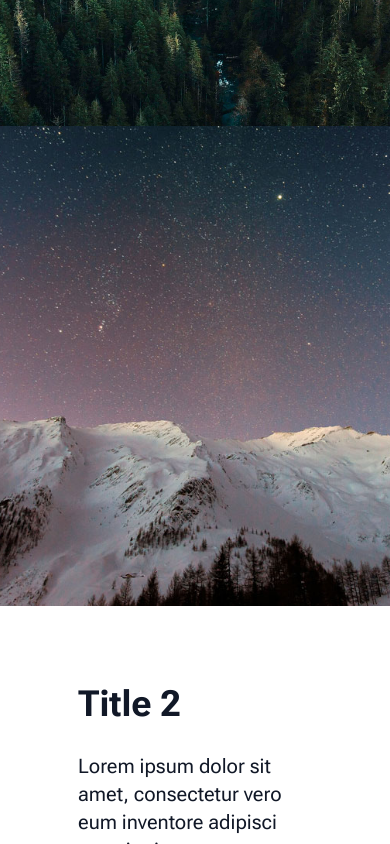
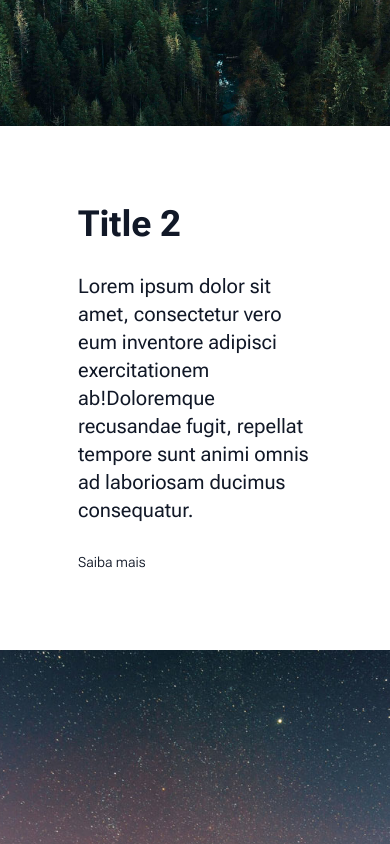
Before and after one commit to RafaelMatos/XYZ, a Next.js app: page / in a window 390 px wide. Shown: the part 1400-2244 px from the top of the page. Built offline with nearby package versions, Linux system fonts and the light colour scheme.

Commit message:
About - fixing item order on small screen

```diff
--- a/src/components/About.tsx
+++ b/src/components/About.tsx
@@ -17,7 +17,7 @@ export function About() {
           bg-cover  bg-center bg-no-repeat md:h-[100%]`}
         />
       </div>
-      <div className=" flex grid-flow-col grid-cols-2 flex-col md:grid md:grid-flow-row md:grid-cols-2">
+      <div className=" flex grid-flow-col grid-cols-2 flex-col-reverse md:grid md:grid-flow-row md:grid-cols-2">
         {/* Left Image */}
         <div
           className={`h-[30rem]
```
